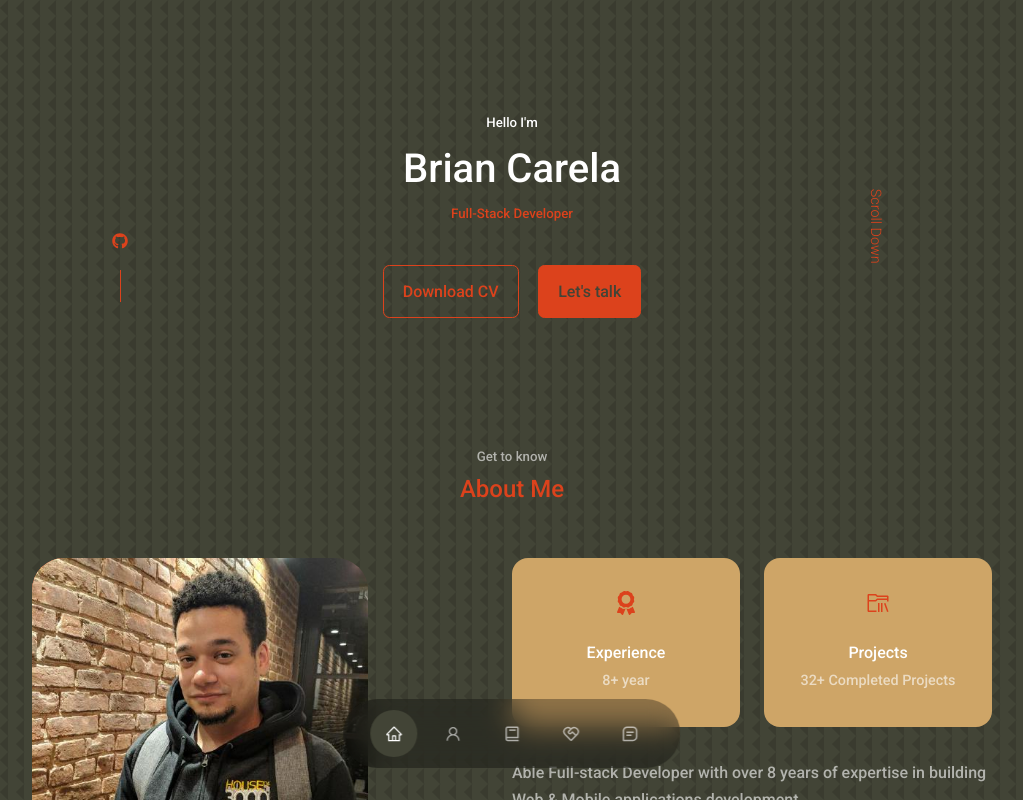
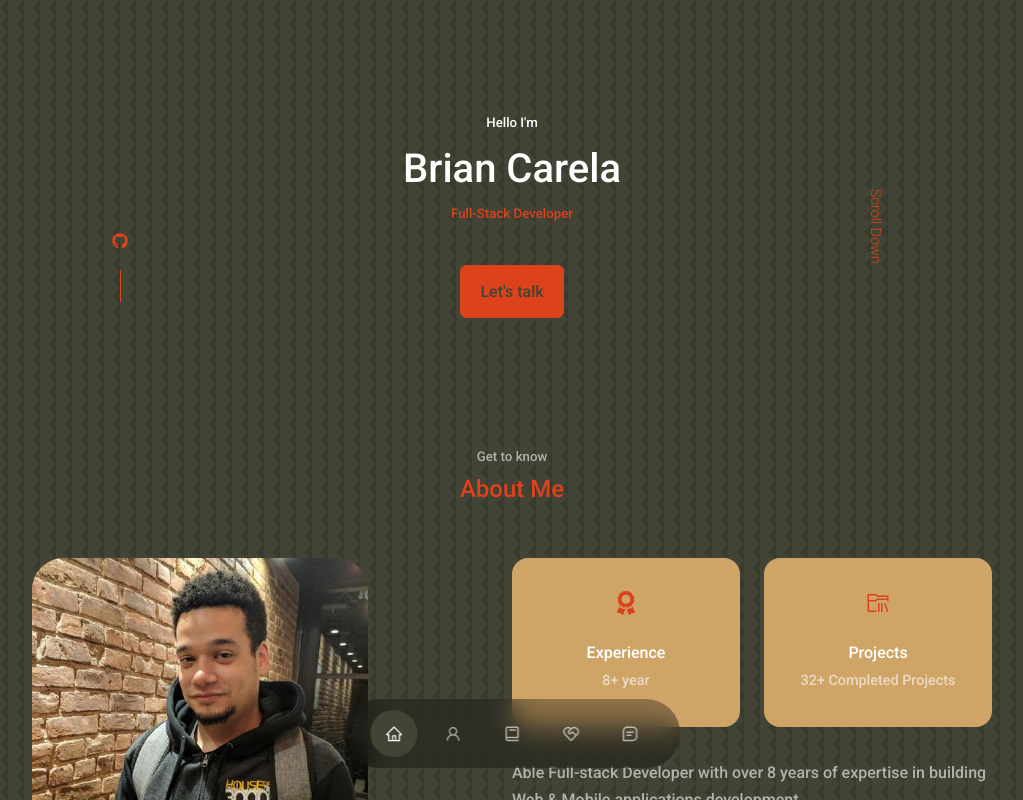
Before and after one commit to BrianCarela/Portfolio, a React (Create React App) app: page / in a window 1280 px wide. Shown: the top 800 px of the page, without its empty margins (128-1151 px from the left). Built offline with nearby package versions, Linux system fonts and the light colour scheme.

Commit message:
Update CTA.jsx

```diff
--- a/src/components/header/CTA.jsx
+++ b/src/components/header/CTA.jsx
@@ -4,9 +4,9 @@
 const CTA = () => {
   return (
     <div className="cta">
-      <a href={CV} download className="btn">
+{/*       <a href={CV} download className="btn">
         Download CV
-      </a>
+      </a> */}
       <a href="#contact" className="btn btn-primary">
         Let's talk
       </a>
```
